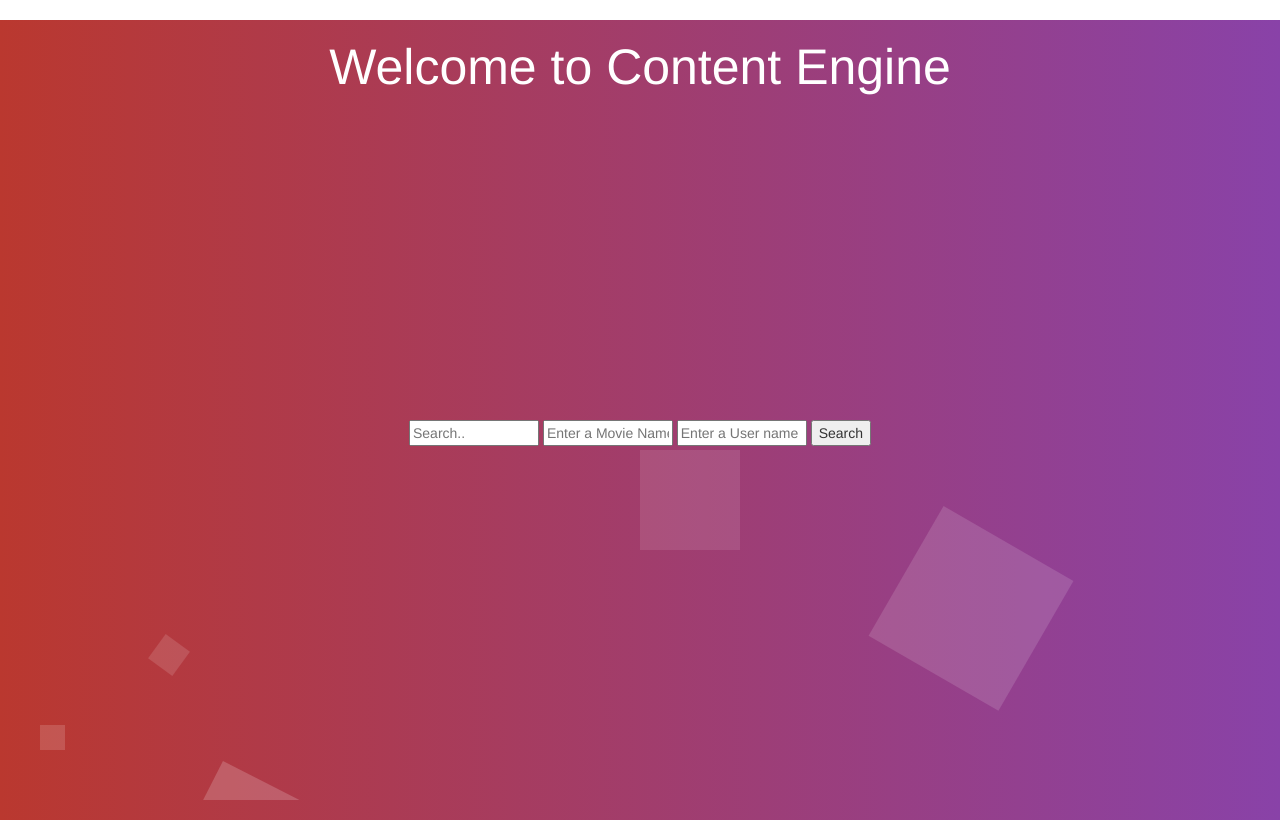
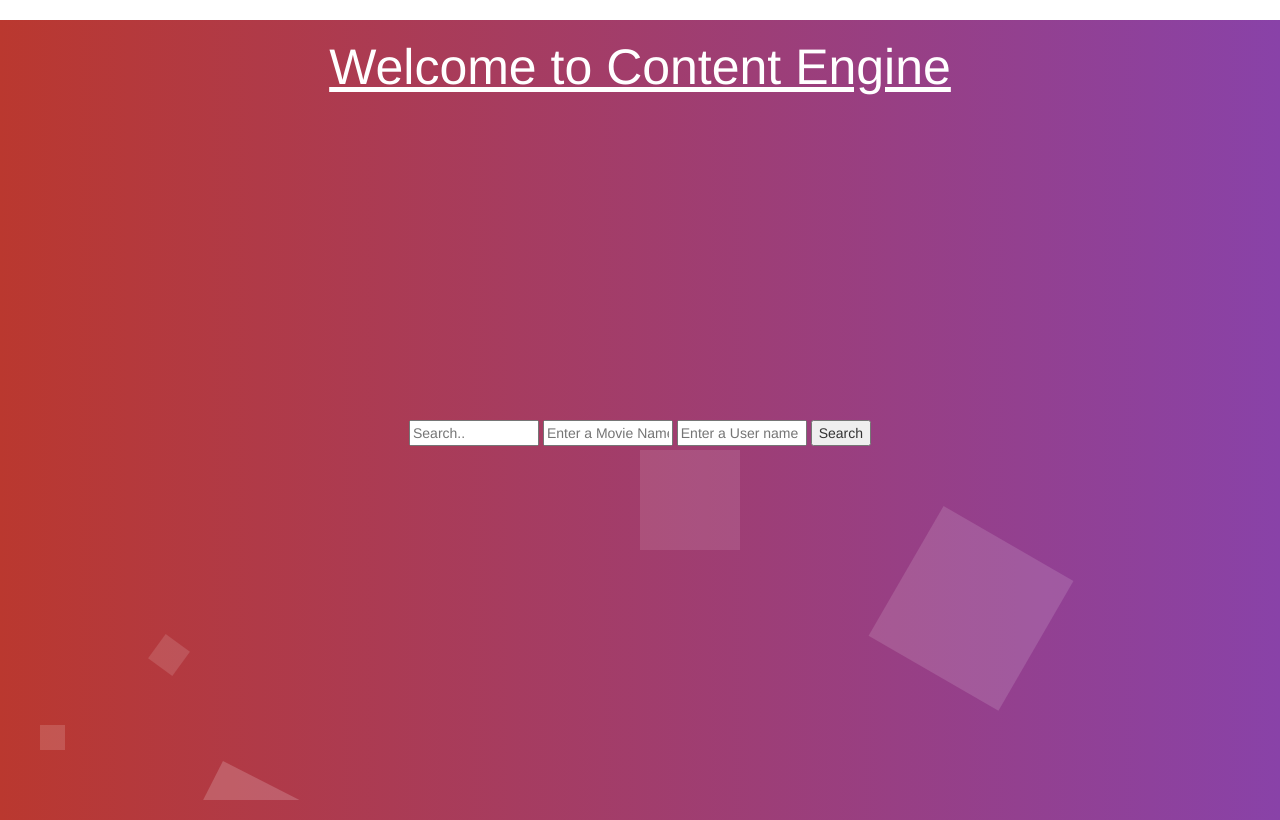
Before and after one commit to Navjyotsinghoberai/assignment-3, a plain HTML site: page Index.html in a window 1280 px wide. Drawn offline with nearby package versions, Linux system fonts and the light colour scheme.

Commit message:
version 2

```diff
--- a/Index.html
+++ b/Index.html
@@ -22,7 +22,7 @@
 
     <div class="animation-area">
 
-        <h1 id="main-heading" style="vertical-align:inherit;"> Welcome to Content Engine</h1>
+        <h1 id="main-heading" style="vertical-align:inherit;"><u>Welcome to Content Engine</u></h1>
 
     </div>
 
@@ -38,14 +38,13 @@
         </ul>
 
         <div style="width: 100%;text-align: center;">
+
             <input type="text" name="search" placeholder="Search..">
 
             <input type="text" name="movie-input-search" placeholder="Enter a Movie Name..">
 
             <input type="text" id="movie-input-text" placeholder="Enter a User name">
                 <button id="movieSearch">Search</button>
-
-
 
         </div>
 
```
